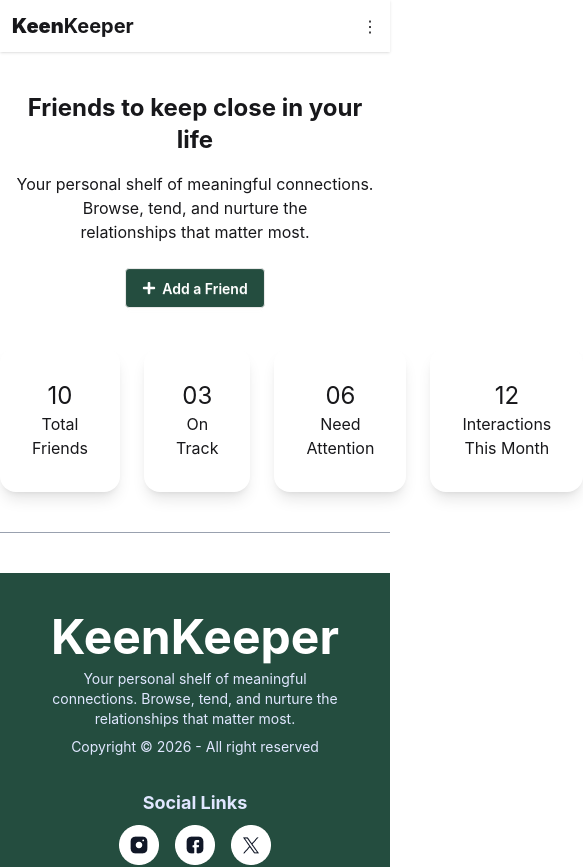
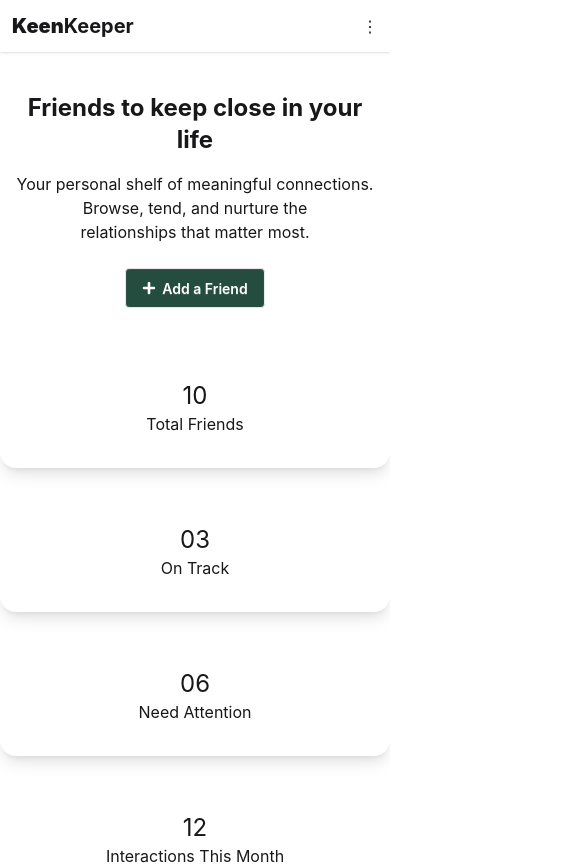
Before and after one commit to sheikhzim2004-del/a7-keen-keeper, a React (Vite) app: page / in a window 390 px wide. Shown: the top 867 px of the page, 583 px wide, since content can reach past the window. Built offline with nearby package versions, Linux system fonts and the light colour scheme.

Commit message:
quickshare section responsive

```diff
--- a/src/components/quickstate/QuickState.jsx
+++ b/src/components/quickstate/QuickState.jsx
@@ -2,7 +2,7 @@ import React from 'react';
 
 const QuickState = () => {
     return (<>
-        <div className='flex justify-between text-center my-10 container mx-auto gap-6'>
+        <div className='grid grid-cols-1 md:grid-cols-2 lg:grid-cols-4  justify-between text-center my-10 container mx-auto gap-6'>
             <div className='p-8 shadow-lg rounded-2xl w-full'><h5 className='text-2xl'>10</h5><p>Total Friends</p></div>
             <div className='p-8  shadow-lg rounded-2xl w-full'><h5 className='text-2xl'>03</h5><p>On Track</p></div>
             <div className='p-8  shadow-lg rounded-2xl w-full'><h5 className='text-2xl'>06</h5><p>Need Attention</p></div>
```
